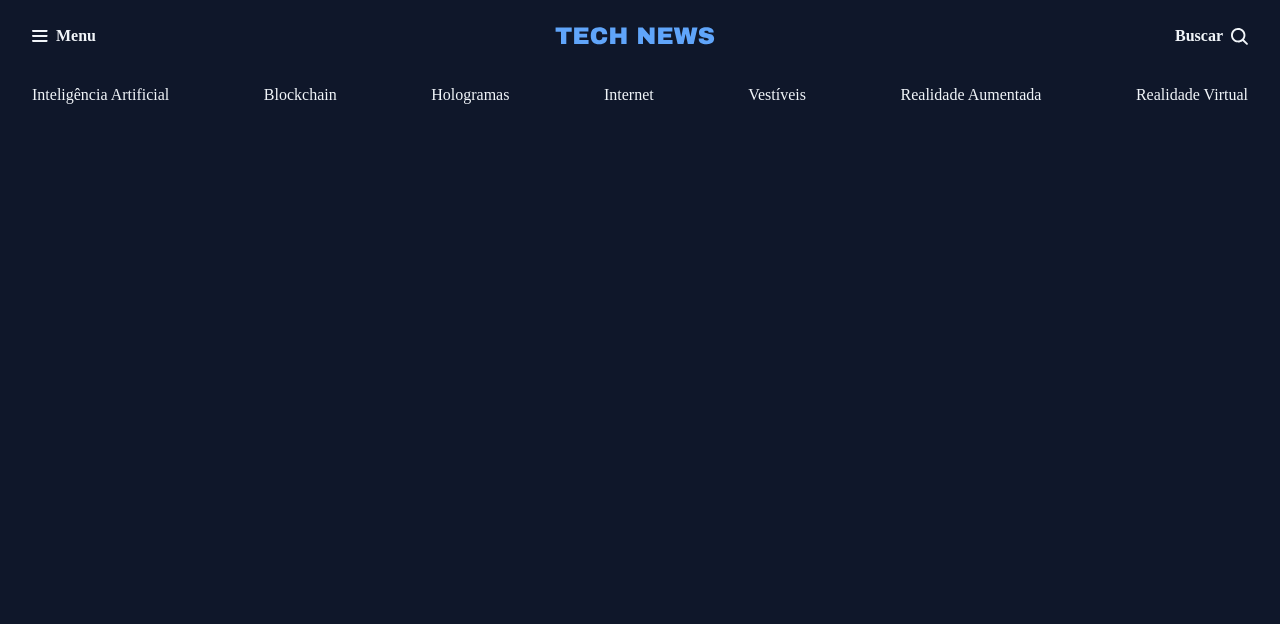
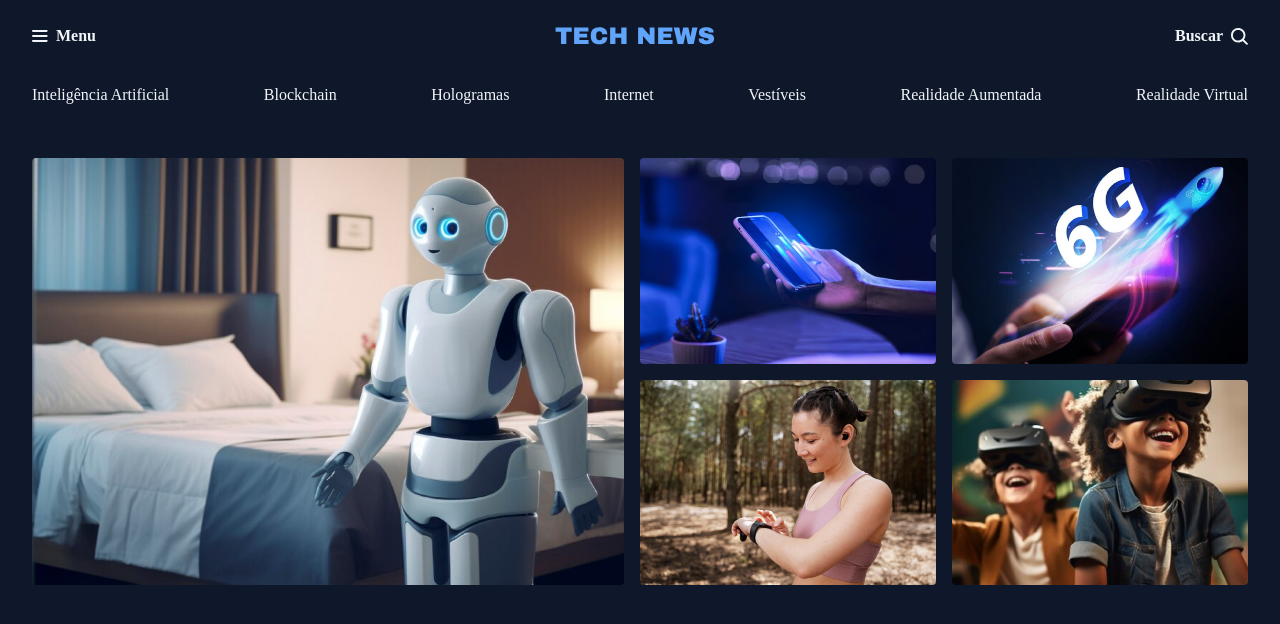
Before and after one commit to brunokristt/Portal-de-Noticias, a plain HTML site: page index.html in a window 1280 px wide. Drawn offline with Linux system fonts and the light colour scheme; a web font is replaced by a local one.

Commit message:
chore: ajusta espaçamento entre imagens

```diff
--- a/index.html
+++ b/index.html
@@ -34,5 +34,19 @@
             <a href="#">Realidade  Virtual</a>
         </nav>
     </header>
+    <main class="grid container">
+        <section id="featured" class="grid grid-flow-col gap-16">
+            <div>
+                <img src="./assets/images/Image 01.png" alt="">
+            </div>
+            <div class="grid grid-cols-2 gap-16">
+                <img src="./assets/images/Image 02.png" alt="">
+                <img src="./assets/images/Image 03.png" alt="">
+                <img src="./assets/images/Image 04.png" alt="">
+                <img src="./assets/images/Image 05.png" alt="">
+            </div>
+        </section>
+
+    </main>
 </body>
 </html>
--- a/styles/global.css
+++ b/styles/global.css
@@ -45,11 +45,10 @@ h1, h2, h3 {
     margin-inline: auto;
 }
 
-/*Conceito utility-first*/
-.grid {
-    display: grid;
+img {
+    max-width: 100%;
 }
 
-.grid-flow-col {
-    grid-auto-flow: column;
+main {
+    margin-top: 40px;
 }
--- a/styles/index.css
+++ b/styles/index.css
@@ -1,2 +1,4 @@
 @import url(./global.css);
 @import url(./header.css);
+@import url(./utility.css);
+@import url(./section.css);
--- /dev/null
+++ b/styles/section.css
@@ -0,0 +1,7 @@
+#featured {
+    img {
+        height: 100%;
+        object-fit: cover;
+        border-radius: 4px;
+    }
+}
--- /dev/null
+++ b/styles/utility.css
@@ -0,0 +1,16 @@
+/*Conceito utility-first*/
+.grid {
+    display: grid;
+}
+
+.grid-flow-col {
+    grid-auto-flow: column;
+}
+
+.grid-cols-2 {
+    grid-template-columns: repeat(2, 1fr);
+}
+
+.gap-16 {
+    gap: 16px;
+}
```
